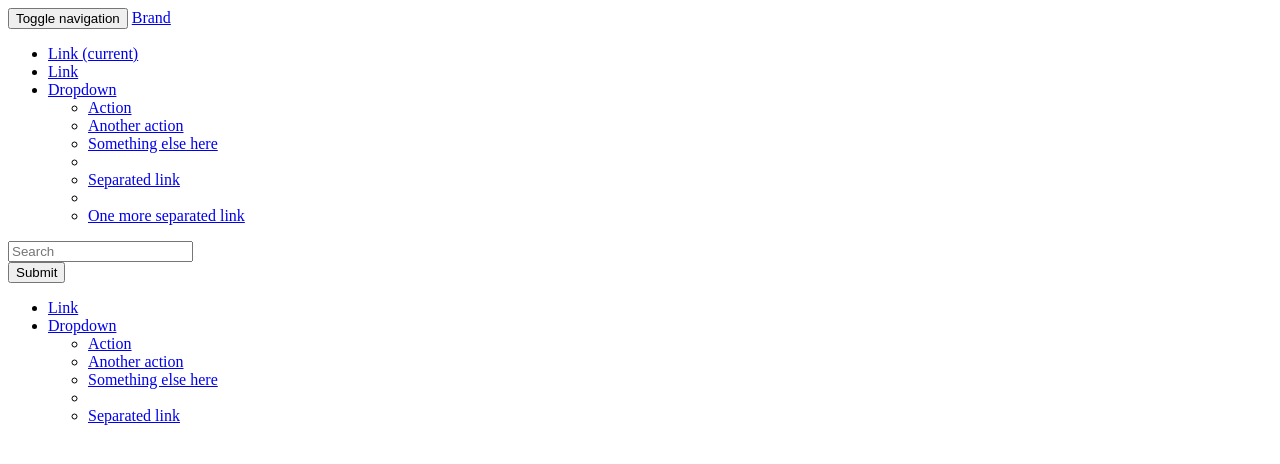
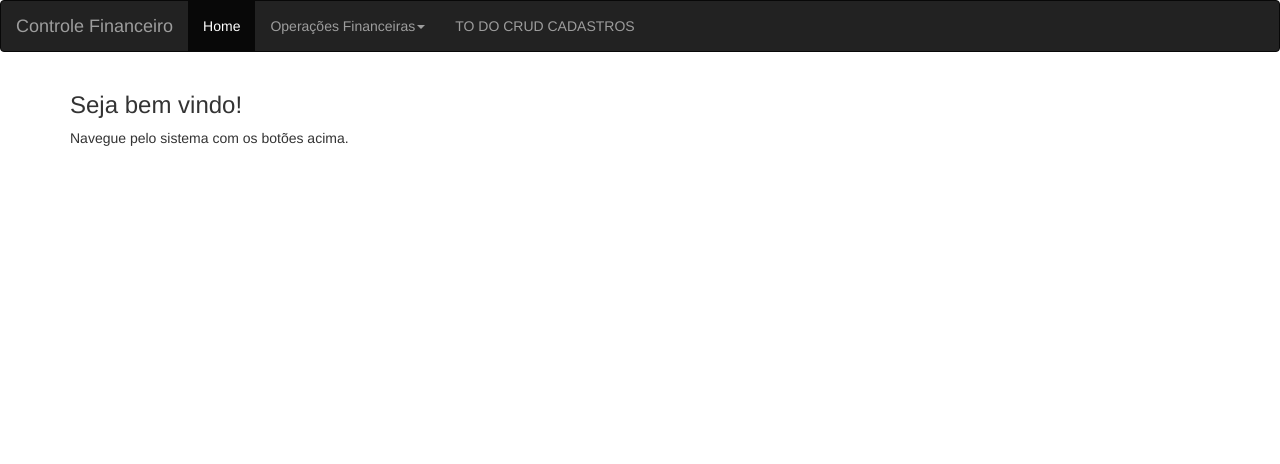
Before and after one commit to caiovosilva/controle-financeiro-web, a Django app: template app/templates/app/home.html in a window 1280 px wide. Shown: the top 464 px of the page. Run offline with Django 3.2, Linux system fonts and the light colour scheme; the template is opened without the code that fills it, so the values that code supplies are empty; some libraries are stand-ins or nearby versions.

Commit message:
iniciei a fazar a aplicacao na tela normal, fora do admin

```diff
--- a/app/templates/app/home.html
+++ b/app/templates/app/home.html
@@ -1,54 +1,39 @@
-{% load staticfiles %}
-<nav class="navbar navbar-default">
+<!DOCTYPE html>
+<html lang="en">
+<head>
+  <title>Controle Financeiro</title>
+  <meta charset="utf-8">
+  <meta name="viewport" content="width=device-width, initial-scale=1">
+  <link rel="stylesheet" href="https://maxcdn.bootstrapcdn.com/bootstrap/3.3.7/css/bootstrap.min.css">
+  <script src="https://ajax.googleapis.com/ajax/libs/jquery/3.3.1/jquery.min.js"></script>
+  <script src="https://maxcdn.bootstrapcdn.com/bootstrap/3.3.7/js/bootstrap.min.js"></script>
+</head>
+<body>
+
+<nav class="navbar navbar-inverse">
   <div class="container-fluid">
-    <!-- Brand and toggle get grouped for better mobile display -->
     <div class="navbar-header">
-      <button type="button" class="navbar-toggle collapsed" data-toggle="collapse" data-target="#bs-example-navbar-collapse-1" aria-expanded="false">
-        <span class="sr-only">Toggle navigation</span>
-        <span class="icon-bar"></span>
-        <span class="icon-bar"></span>
-        <span class="icon-bar"></span>
-      </button>
-      <a class="navbar-brand" href="#">Brand</a>
+      <a class="navbar-brand" href="#">Controle Financeiro</a>
     </div>
+    <ul class="nav navbar-nav">
+      <li class="active"><a href="#">Home</a></li>
+      <li class="dropdown"><a class="dropdown-toggle" data-toggle="dropdown" href="#">Operações Financeiras<span class="caret"></span></a>
+        <ul class="dropdown-menu">
+          <li><a href="#">Lançamento de Contas a Receber</a></li>
+          <li><a href="#">Baixa de Contas a Receber</a></li>
+          <li><a href="#">Tesouraria</a></li>
+        </ul>
+      </li>
+      <li><a href="#">TO DO CRUD CADASTROS</a></li>
+      <!--<li><a href="#">Page 3</a></li>-->
+    </ul>
+  </div>
+</nav>
 
-    <!-- Collect the nav links, forms, and other content for toggling -->
-    <div class="collapse navbar-collapse" id="bs-example-navbar-collapse-1">
-      <ul class="nav navbar-nav">
-        <li class="active"><a href="#">Link <span class="sr-only">(current)</span></a></li>
-        <li><a href="#">Link</a></li>
-        <li class="dropdown">
-          <a href="#" class="dropdown-toggle" data-toggle="dropdown" role="button" aria-haspopup="true" aria-expanded="false">Dropdown <span class="caret"></span></a>
-          <ul class="dropdown-menu">
-            <li><a href="#">Action</a></li>
-            <li><a href="#">Another action</a></li>
-            <li><a href="#">Something else here</a></li>
-            <li role="separator" class="divider"></li>
-            <li><a href="#">Separated link</a></li>
-            <li role="separator" class="divider"></li>
-            <li><a href="#">One more separated link</a></li>
-          </ul>
-        </li>
-      </ul>
-      <form class="navbar-form navbar-left">
-        <div class="form-group">
-          <input type="text" class="form-control" placeholder="Search">
-        </div>
-        <button type="submit" class="btn btn-default">Submit</button>
-      </form>
-      <ul class="nav navbar-nav navbar-right">
-        <li><a href="#">Link</a></li>
-        <li class="dropdown">
-          <a href="#" class="dropdown-toggle" data-toggle="dropdown" role="button" aria-haspopup="true" aria-expanded="false">Dropdown <span class="caret"></span></a>
-          <ul class="dropdown-menu">
-            <li><a href="#">Action</a></li>
-            <li><a href="#">Another action</a></li>
-            <li><a href="#">Something else here</a></li>
-            <li role="separator" class="divider"></li>
-            <li><a href="#">Separated link</a></li>
-          </ul>
-        </li>
-      </ul>
-    </div><!-- /.navbar-collapse -->
-  </div><!-- /.container-fluid -->
-</nav>
+<div class="container">
+  <h3>Seja bem vindo!</h3>
+  <p>Navegue pelo sistema com os botões acima.</p>
+</div>
+
+</body>
+</html>
--- a/app/urls.py
+++ b/app/urls.py
@@ -2,5 +2,6 @@ from django.urls import path
 from . import views
 
 urlpatterns = [
-    path('', views.home, name='home'),
+    # path('', views.home, name='home'),
+    path('', views.ver_lancamento_contas_receber, name='ver_lancamento_contas_receber'),
 ]
```
Also changed, not shown: app/models.py (+11 -11 lines), app/templates/app/ver_lancamento_contas_receber.html (added, +37 -0 lines), app/views.py (+6 -2 lines), app/migrations/0015_auto_20181009_1640.py (added), app/migrations/0016_tipospessoa.py (added), app/migrations/0017_empresas.py (added), app/migrations/0018_auto_20181009_1700.py (added).
